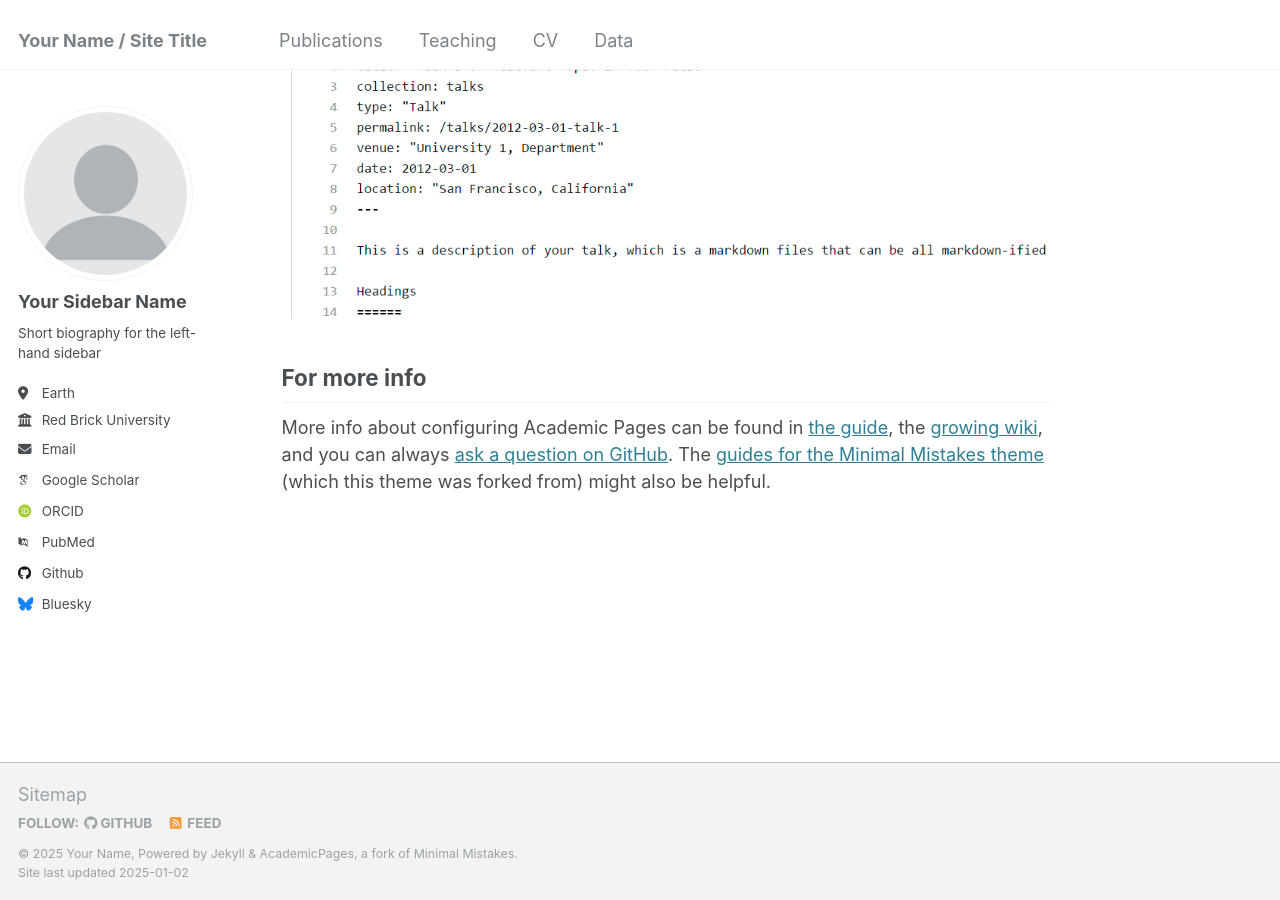
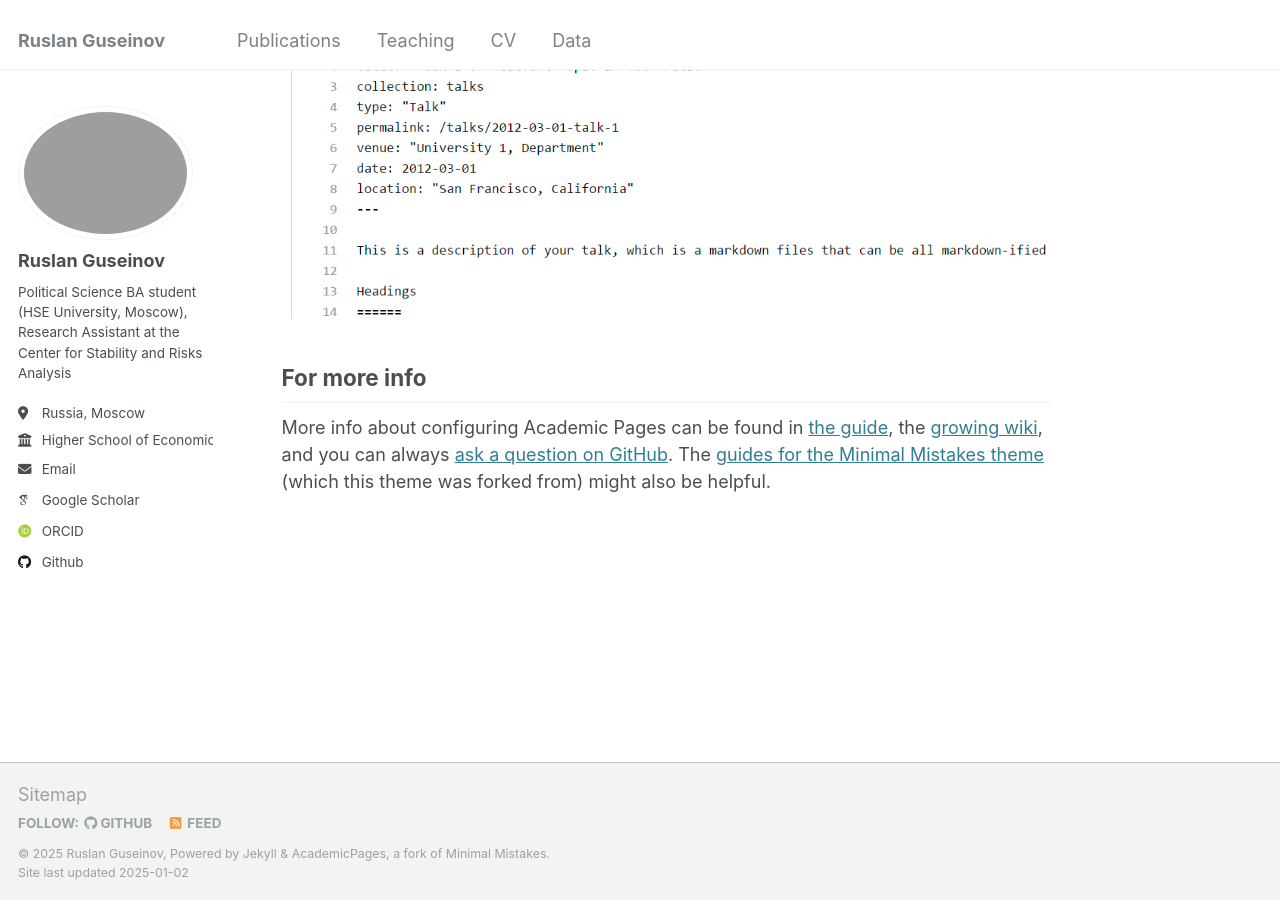
Before and after one commit to rguseinov/rguseinov.github.io, a Jekyll site: the page built from _pages/about.md, in a window 1280 px wide and 900 px high, scrolled down 2643 px. Built offline with Jekyll 4.4.1, drawn with Linux system fonts in a browser that asks for light colours; some web fonts are replaced.

Commit message:
Update _config.yml

```diff
--- a/_config.yml
+++ b/_config.yml
@@ -8,48 +8,48 @@
 
 # Basic Site Settings
 locale                   : "en-US"
-title                    : "Your Name / Site Title"
+title                    : "Ruslan Guseinov"
 title_separator          : "-"
-name                     : &name "Your Name"
-description              : &description "personal description"
-url                      : https://academicpages.github.io # the base hostname & protocol for your site e.g. "https://[your GitHub username].github.io"
+name                     : &name "Ruslan Guseinov"
+description              : &description "Political Science BA student (HSE University, Moscow)"
+url                      : https://rguseinov.github.io # the base hostname & protocol for your site e.g. "https://[your GitHub username].github.io"
 baseurl                  : "" # the subpath of your site, e.g. "/blog"
-repository               : "academicpages/academicpages.github.io"
+repository               : "academicpages/rguseinov.github.io"
 
 # Site Author - The following control what appear as part of the author content on the side bar.
 #               If a field is blank the icon and link will not appear, otherwise it will be shown.
 #               Additional customization can be done by editing /_includes/author-profile.html
 author:
   # Biographic information
-  avatar           : "profile.png"
-  name             : "Your Sidebar Name"
+  #avatar           : "profile.png"
+  name             : "Ruslan Guseinov"
   pronouns         : # example: "she/her"
-  bio              : "Short biography for the left-hand sidebar"
-  location         : "Earth"
-  employer         : "Red Brick University"
+  bio              : "Political Science BA student (HSE University, Moscow), Research Assistant at the Center for Stability and Risks Analysis"
+  location         : "Russia, Moscow"
+  employer         : "Higher School of Economics University"
   uri              : # URL
-  email            : "none@example.org"
+  email            : "rigusseinov@gmail.com"
 
   # Academic websites
-  arxiv            : # URL - Update with the correct link to your profile
-  googlescholar    : "https://scholar.google.com/citations?user=PS_CX0AAAAAJ"
-  impactstory      : # URL
-  orcid            : "http://orcid.org/yourorcidurl"
-  semantic         : # URL
-  pubmed           : "https://www.ncbi.nlm.nih.gov/pubmed/?term=john+snow"
-  researchgate     : # URL
-  scopus           : # URL
+  #arxiv            : # URL - Update with the correct link to your profile
+  googlescholar    : "https://scholar.google.com/citations?user=czJJ-mcAAAAJ"
+  #impactstory      : # URL
+  orcid            : "https://orcid.org/0009-0000-1156-9495"
+  #semantic         : # URL
+  #pubmed           : "https://www.ncbi.nlm.nih.gov/pubmed/?term=john+snow"
+  #researchgate     : # URL
+  #scopus           : # URL
 
   # Repositories and software development
   bitbucket        : # Username - Update with your username on the site
   codepen          : # Username
   dribbble         : # Username
-  github           : "academicpages"
+  github           : "rguseinov"
   kaggle           : # Username
   stackoverflow    : # User number or user number and name (i.e., use "1" or "1/jeff-atwood")
 
   # Social media
-  bluesky          : "bsky.app" # Replace this with you Bluesky username
+  bluesky          : # Replace this with you Bluesky username
   facebook         : # Username
   flickr           : # Username
   foursquare       : # Username
@@ -77,7 +77,7 @@ author:
 # Publication Category - The following the list of publication categories and their headings
 publication_category:
   books:
-    title: 'Books'
+    title: 'Book Chapters'
   manuscripts:
     title: 'Journal Articles'
   conferences:
```
